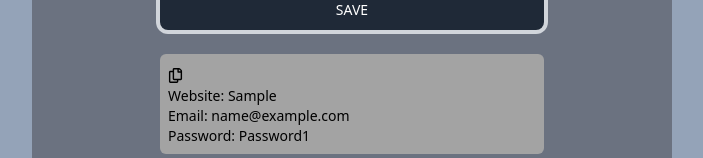
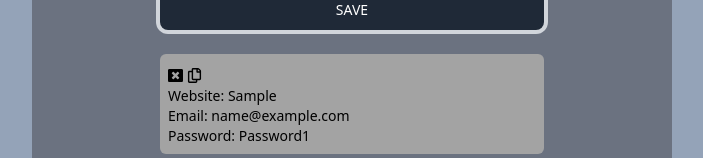
Before and after one commit to chanwinston/passwordManager, a React (Create React App) app: page / in a window 1280 px wide. Both pictures are taken after typing "name@example.com", "Sample" into the empty fields and a click on the button "SAVE". Shown: the part 492-650 px from the top of the page, without its empty margins (288-991 px from the left). Built offline with nearby package versions, Linux system fonts and the light colour scheme.

Commit message:
delete button

```diff
--- a/src/App.js
+++ b/src/App.js
@@ -1,5 +1,5 @@
 import React, { useState, useRef } from "react";
-import { FaRegCopy } from "react-icons/fa";
+import { FaRegCopy, FaWindowClose } from "react-icons/fa";
 
 function Main() {
   let [password, setPassword] = useState("Password1");
@@ -45,6 +45,10 @@ function Main() {
     setPassword("COPPIED!");
   };
 
+  const deleteData = (x) => {
+    setDatabase((prev) => prev.filter((e) => e !== x));
+  };
+
   return (
     <div className='grid place-items-center w-screen min-h-screen h-max bg-slate-400'>
       <div className='w-full md:w-1/2 grid bg-gray-500 h-max rounded-lg place-items-center pb-10'>
@@ -87,6 +91,11 @@ function Main() {
         </button>
         {database.map((x) => (
           <div className='bg-neutral-400 p-2 rounded-md mt-1 w-96'>
+            <FaWindowClose
+              size='15px'
+              className='cursor-pointer inline mr-1'
+              onClick={() => deleteData(x)}
+            />
             <FaRegCopy
               size='15px'
               className='cursor-pointer inline'
```
